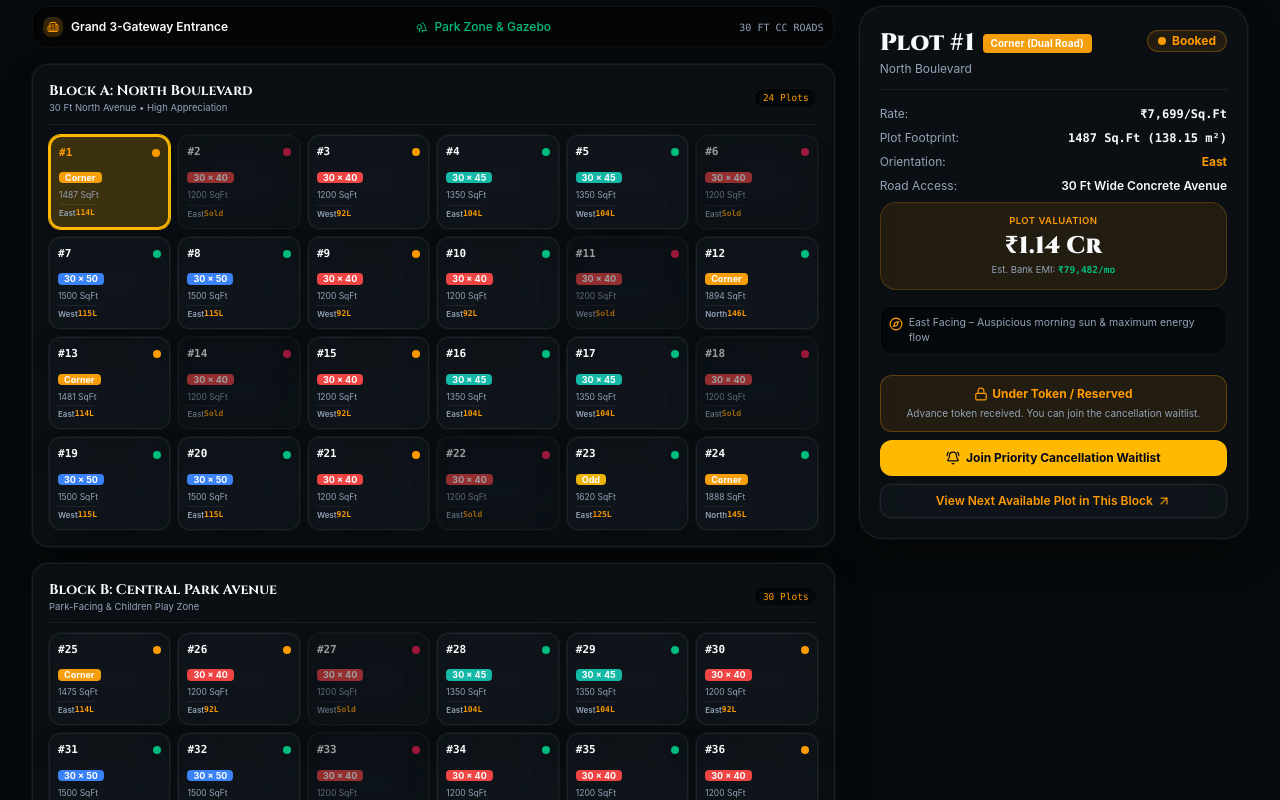
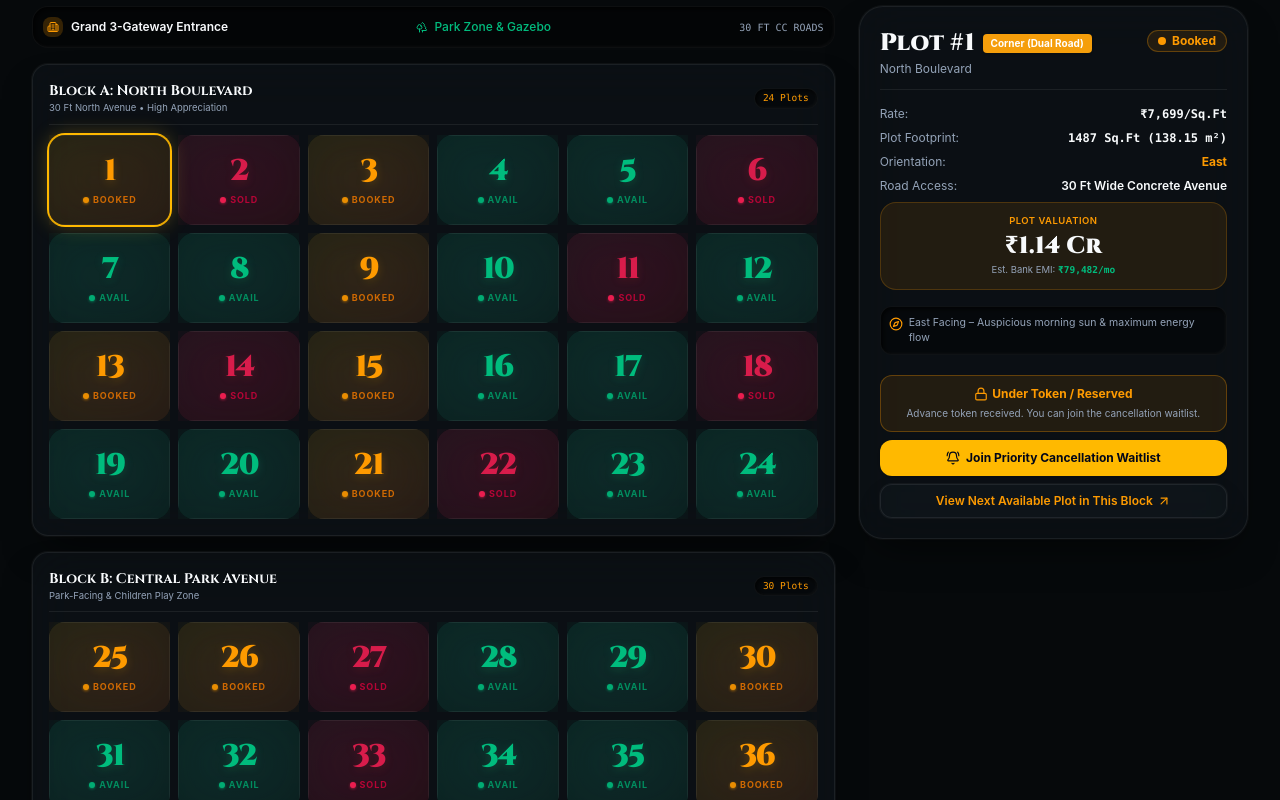
Before and after one commit to VeerMadan/Venkatadri-Enclave-Landing-Page, a React (Vite) app: page / in a window 1280 px wide. Shown: the part 2680-3480 px from the top of the page. Built offline with nearby package versions, Linux system fonts and the light colour scheme; a web font is replaced by a local one.

Commit message:
Refactored InteractivePlotSelector to be highly visual and vibrant rather than text heavy

```diff
--- a/src/components/InteractivePlotSelector.jsx
+++ b/src/components/InteractivePlotSelector.jsx
@@ -451,46 +451,50 @@ export default function InteractivePlotSelector({ onOpenModal }) {
                               <motion.button
                                 key={plot.id}
                                 onClick={() => setSelectedPlotId(plot.id)}
-                                whileHover={{ scale: 1.03 }}
-                                whileTap={{ scale: 0.98 }}
-                                className={`relative p-2 rounded-xl text-left transition-all cursor-pointer flex flex-col justify-between min-h-[76px] ${
+                                whileHover={{ scale: 1.05, y: -2 }}
+                                whileTap={{ scale: 0.95 }}
+                                className={`relative p-3 rounded-2xl text-left transition-all cursor-pointer flex flex-col justify-center items-center min-h-[90px] overflow-hidden ${
                                   isSelected
-                                    ? 'bg-amber-400/20 border-2 border-amber-400 shadow-md ring-1 ring-amber-400'
-                                    : `glass-panel ${badge.cardBorder} ${badge.cellBg} border-theme-subtle`
+                                    ? 'shadow-[0_0_20px_rgba(251,191,36,0.3)] ring-2 ring-amber-400 z-10'
+                                    : 'hover:shadow-lg'
                                 }`}
                               >
-                                {/* Top: Plot # & Status Dot */}
-                                <div className="flex items-center justify-between w-full">
-                                  <span className={`text-[11px] font-black font-mono ${
-                                    isSelected ? 'text-amber-500' : 'text-main-color'
+                                {/* Gradient Background based on status */}
+                                <div className={`absolute inset-0 opacity-[0.15] dark:opacity-20 ${
+                                  plot.status === 'available' ? 'bg-gradient-to-br from-emerald-400 to-emerald-600' :
+                                  plot.status === 'booked' ? 'bg-gradient-to-br from-amber-400 to-orange-500' :
+                                  'bg-gradient-to-br from-rose-500 to-red-600'
+                                }`}></div>
+
+                                {/* Glass Overlay */}
+                                <div className="absolute inset-0 glass-panel backdrop-blur-md opacity-80 border-t border-white/10"></div>
+
+                                {/* Content */}
+                                <div className="relative z-10 flex flex-col items-center justify-center w-full">
+                                  <span className={`text-2xl sm:text-3xl font-black font-serif-luxury tracking-tighter ${
+                                    plot.status === 'available' ? 'text-emerald-500 dark:text-emerald-400 drop-shadow-[0_2px_4px_rgba(16,185,129,0.2)]' :
+                                    plot.status === 'booked' ? 'text-amber-500 dark:text-amber-400 drop-shadow-[0_2px_4px_rgba(245,158,11,0.2)]' :
+                                    'text-rose-500/80 dark:text-rose-400/80 drop-shadow-[0_2px_4px_rgba(225,29,72,0.2)]'
                                   }`}>
-                                    #{plot.number}
+                                    {plot.number}
                                   </span>
-                                  <span
-                                    className={`w-2 h-2 rounded-full ${badge.dot} shrink-0`}
-                                    title={badge.label}
-                                  ></span>
-                                </div>
 
-                                {/* Middle: Dimensions */}
-                                <div className="my-0.5">
-                                  <span
-                                    className="text-[9px] font-bold px-1.5 py-0.2 rounded text-white inline-block leading-tight"
-                                    style={{ backgroundColor: plot.color }}
-                                  >
-                                    {plot.type === 'corner' ? 'Corner' : plot.type === 'odd' ? 'Odd' : plot.dimensions.replace(' Ft', '')}
-                                  </span>
-                                  <p className="text-[8.5px] text-sub-color mt-0.5 truncate">
-                                    {plot.areaSqFt} SqFt
-                                  </p>
-                                </div>
-
-                                {/* Bottom: Facing & Price */}
-                                <div className="flex items-center justify-between text-[8px] text-sub-color pt-0.5 border-t border-theme-subtle">
-                                  <span className="font-semibold">{plot.facing.split('-')[0]}</span>
-                                  <span className="font-mono text-amber-500 font-bold">
-                                    {plot.status === 'sold' ? 'Sold' : `${(plot.totalPrice / 100000).toFixed(0)}L`}
-                                  </span>
+                                  <div className="flex items-center gap-1 mt-1 opacity-90">
+                                    <span
+                                      className={`w-1.5 h-1.5 rounded-full shadow-sm ${
+                                        plot.status === 'available' ? 'bg-emerald-500 shadow-emerald-500/50' :
+                                        plot.status === 'booked' ? 'bg-amber-500 shadow-amber-500/50' :
+                                        'bg-rose-500 shadow-rose-500/50'
+                                      }`}
+                                    ></span>
+                                    <span className={`text-[9px] font-bold uppercase tracking-widest ${
+                                      plot.status === 'available' ? 'text-emerald-600 dark:text-emerald-400' :
+                                      plot.status === 'booked' ? 'text-amber-600 dark:text-amber-400' :
+                                      'text-rose-600/80 dark:text-rose-400/80'
+                                    }`}>
+                                      {plot.status === 'available' ? 'Avail' : plot.status === 'booked' ? 'Booked' : 'Sold'}
+                                    </span>
+                                  </div>
                                 </div>
                               </motion.button>
                             );
```
